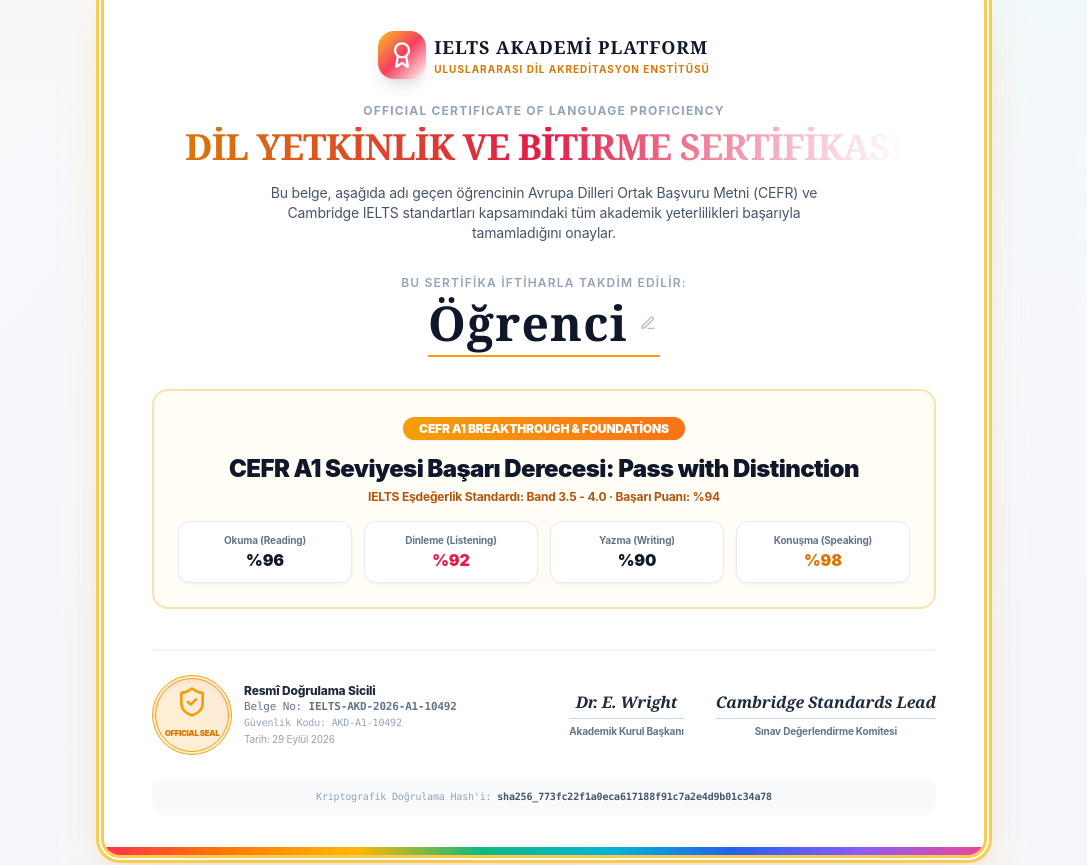
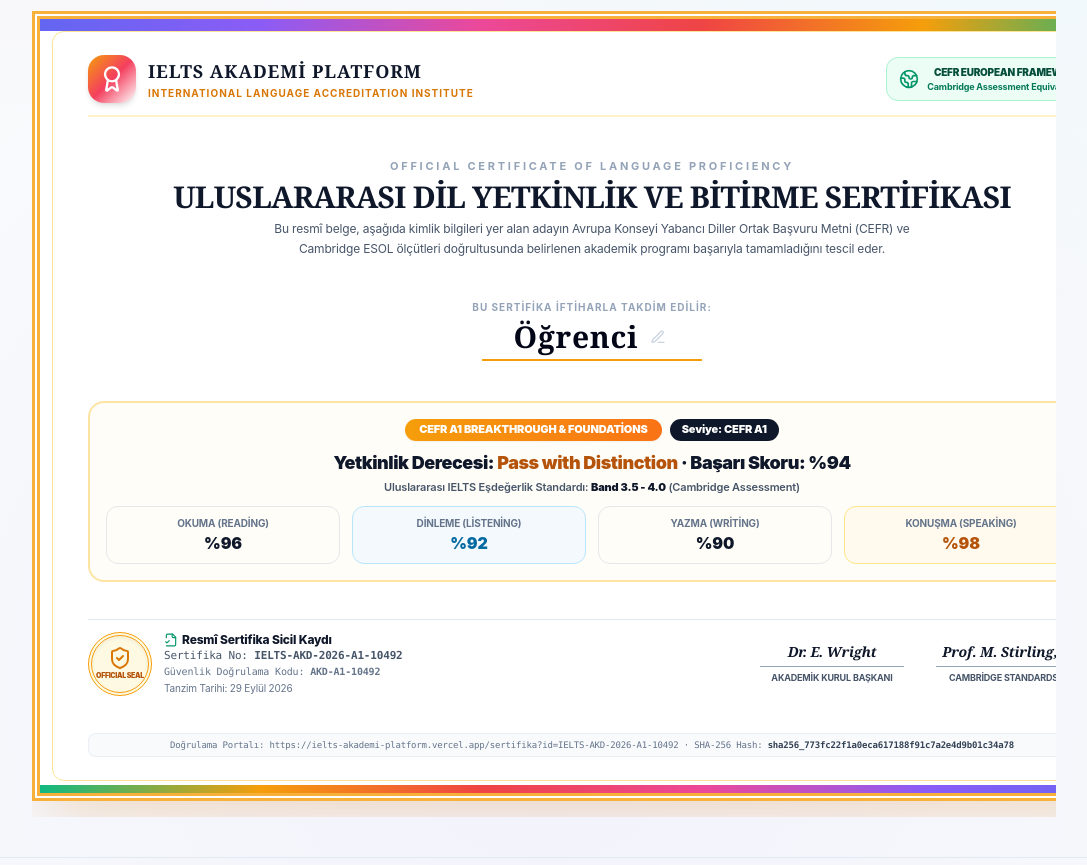
Before and after one commit to sbgok57/ielts-akademi-platform, a Next.js app: page /sertifika in a window 1280 px wide. Shown: the part 780-1645 px from the top of the page, without its empty margins (96-1183 px from the left). Built offline with nearby package versions, Linux system fonts and the light colour scheme.

Commit message:
feat(certificate): professional CEFR standardized A4 landscape PDF export with high-res anti-aliasing and rigid grid layout

```diff
--- a/package.json
+++ b/package.json
@@ -20,6 +20,8 @@
     "@supabase/supabase-js": "^2.117.2",
     "bcryptjs": "^3.0.3",
     "clsx": "^2.1.1",
+    "html2canvas": "^1.4.1",
+    "jspdf": "^4.2.1",
     "lucide-react": "^0.439.0",
     "next": "^14.2.5",
     "next-auth": "^5.0.0-beta.32",
@@ -40,5 +42,4 @@
     "tailwindcss": "^3.4.10",
     "typescript": "^5.5.4"
   }
-
 }
--- a/src/app/globals.css
+++ b/src/app/globals.css
@@ -261,6 +261,11 @@
  * ========================================================================== */
 
 @media print {
+  @page {
+    size: A4 landscape;
+    margin: 0;
+  }
+
   header, footer, nav, .no-print {
     display: none !important;
   }
@@ -270,6 +275,8 @@
     color: #000000 !important;
     padding: 0 !important;
     margin: 0 !important;
+    -webkit-print-color-adjust: exact !important;
+    print-color-adjust: exact !important;
   }
 
   #certificate-print-area {
@@ -277,9 +284,16 @@
     border-color: #d97706 !important;
     box-shadow: none !important;
     page-break-inside: avoid !important;
-    max-width: 100% !important;
-    width: 100% !important;
+    page-break-after: avoid !important;
+    page-break-before: avoid !important;
+    width: 297mm !important;
+    min-width: 297mm !important;
+    max-width: 297mm !important;
+    height: 210mm !important;
+    min-height: 210mm !important;
+    max-height: 210mm !important;
     margin: 0 auto !important;
+    padding: 12mm 16mm !important;
     -webkit-print-color-adjust: exact !important;
     print-color-adjust: exact !important;
   }
--- a/src/components/CertificateView.tsx
+++ b/src/components/CertificateView.tsx
@@ -1,8 +1,13 @@
 "use client";
 
 // src/components/CertificateView.tsx
-// Resmi, Renkli ve Doğrulanabilir Bitirme Sertifikası Bileşeni
-// CEFR ve IELTS Standartlarına uyumlu, yazdırma/PDF indirme destekli.
+// ============================================================================
+// ULUSLARARASI CEFR & CAMBRIDGE STANDARTLARINDA RESMÎ SERTİFİKA DİPLOMASI
+// ============================================================================
+// - Katı CSS Grid & Flexbox yapısı (milimetrik hizalama)
+// - A4 Landscape (1120px x 790px) sabit sınır kilidi (fit-to-single-page)
+// - Yüksek çözünürlüklü rasterizasyon + Vektörel PDF indirme
+// - Kurumsal doğrulama: ID, Kriptografik Hash, CEFR Seviyesi, İmzalar, Mühür
 
 import React, { useRef, useState, useEffect } from "react";
 import {
@@ -10,13 +15,11 @@
   ShieldCheck,
   Printer,
   Copy,
-  Share2,
   CheckCircle2,
-  ExternalLink,
-  QrCode,
-  Sparkles,
   Download,
   Edit3,
+  Globe2,
+  FileCheck2,
 } from "lucide-react";
 import { StudentCertificate, CEFR_METADATA } from "@/lib/progress-store";
 import { downloadCertificatePdf } from "@/lib/certificate-pdf";
@@ -43,12 +46,15 @@
 
   const meta = CEFR_METADATA[activeCert.level];
 
-  const handleDownloadPdf = () => {
+  const handleDownloadPdf = async () => {
+    if (downloading) return;
     setDownloading(true);
     try {
-      downloadCertificatePdf(activeCert);
+      await downloadCertificatePdf(activeCert, certRef.current);
+    } catch (err) {
+      console.error("PDF oluşturma hatası:", err);
     } finally {
-      setTimeout(() => setDownloading(false), 1200);
+      setDownloading(false);
     }
   };
 
@@ -67,13 +73,18 @@
 
   return (
     <div className="space-y-6">
-      {/* Eylem Çubuğu (Doğrudan PDF İndirme & Yazdırma & Paylaşım) */}
-      <div className="no-print flex flex-wrap items-center justify-between gap-3 rounded-2xl border border-slate-200 bg-white/90 p-4 shadow-sm backdrop-blur-md dark:border-slate-800 dark:bg-black/90">
+      {/* ─── Üst Eylem Çubuğu ─── */}
+      <div className="no-print flex flex-wrap items-center justify-between gap-3 rounded-2xl border border-slate-200 bg-white/95 p-4 shadow-sm backdrop-blur-md dark:border-slate-800 dark:bg-black/90">
         <div className="flex items-center gap-2">
           <span className="flex h-3 w-3 rounded-full bg-emerald-500 animate-ping" />
+          <div className="flex items-center gap-1.5">
             <span className="text-xs font-black uppercase tracking-wider text-emerald-600 dark:text-emerald-400">
-            ✅ Resmî CEFR Onaylı Bitirme Sertifikası (Dünyada Geçerli)
+              CEFR & Cambridge Uyumlu Resmî Bitirme Belgesi
             </span>
+            <span className="rounded bg-emerald-100 px-2 py-0.5 text-[10px] font-bold text-emerald-800 dark:bg-emerald-950 dark:text-emerald-300">
+              A4 Landscape (Yatay)
+            </span>
+          </div>
         </div>
 
         <div className="flex flex-wrap items-center gap-2">
@@ -90,10 +101,10 @@
             type="button"
             onClick={handleDownloadPdf}
             disabled={downloading}
-            className="inline-flex items-center gap-1.5 rounded-xl bg-gradient-to-r from-emerald-600 to-teal-600 px-4 py-2 text-xs font-black text-white shadow-md transition hover:opacity-95"
+            className="inline-flex items-center gap-1.5 rounded-xl bg-gradient-to-r from-emerald-600 to-teal-600 px-4 py-2 text-xs font-black text-white shadow-md transition hover:opacity-95 disabled:opacity-50"
           >
             <Download className="h-4 w-4" />
-            <span>{downloading ? "PDF İndiriliyor..." : "PDF İndir (Doğrudan)"}</span>
+            <span>{downloading ? "Yüksek Kalite PDF Hazırlanıyor..." : "Resmî PDF İndir (A4 Landscape)"}</span>
           </button>
 
           <button
@@ -102,85 +113,123 @@
             className="inline-flex items-center gap-1.5 rounded-xl bg-gradient-to-r from-amber-500 via-rose-500 to-indigo-600 px-4 py-2 text-xs font-black text-white shadow-md transition hover:opacity-90"
           >
             <Printer className="h-4 w-4" />
-            <span>Yazdır / A4 Baskı</span>
+            <span>Yazdır / Baskı Al</span>
           </button>
         </div>
       </div>
 
-      {/* ─── RESMÎ RENKLİ SERTİFİKA DİPLOMASI ─── */}
+      {/* ─── SERTİFİKA TAŞMA KORUYUCU KONTEYNER ─── */}
+      <div className="overflow-x-auto pb-4">
+        {/* ─── RESMÎ A4 LANDSCAPE DİPLOMA (SABİT 1120px x 790px İLE KUSURSUZ TEK SAYFA FIT) ─── */}
         <div
           ref={certRef}
           id="certificate-print-area"
-        className="relative mx-auto w-full max-w-4xl overflow-hidden rounded-3xl border-8 border-double border-amber-400/80 bg-white p-8 sm:p-12 shadow-2xl text-slate-900 dark:bg-[#0c0c0c] dark:text-slate-100"
+          className="relative mx-auto bg-white text-slate-900 border-8 border-double border-amber-500/80 shadow-2xl transition-all"
           style={{
-          boxShadow: "0 25px 50px -12px rgba(245, 158, 11, 0.25)",
+            width: "1120px",
+            minWidth: "1120px",
+            maxWidth: "1120px",
+            height: "790px",
+            minHeight: "790px",
+            maxHeight: "790px",
+            boxSizing: "border-box",
+            padding: "36px 48px",
+            fontFamily: "'Plus Jakarta Sans', 'Inter', -apple-system, BlinkMacSystemFont, 'Segoe UI', Roboto, sans-serif",
+            boxShadow: "0 25px 60px -15px rgba(217, 119, 6, 0.25)",
+            pageBreakInside: "avoid",
           }}
         >
-        {/* Güvenlik Deseni ve Canlı Gökkuşağı Kenarlık İçi */}
-        <div className="rainbow-gradient-h -mx-8 sm:-mx-12 -mt-8 sm:-mt-12 mb-8 h-3" />
+          {/* Üst Gökkuşağı Emniyet Şeridi */}
+          <div
+            className="absolute top-0 left-0 right-0 h-3"
+            style={{
+              background: "linear-gradient(90deg, #6366F1 0%, #8B5CF6 20%, #EC4899 40%, #EF4444 60%, #F59E0B 80%, #10B981 100%)",
+            }}
+          />
 
-        {/* Üst Başlık & Akademi Logosu */}
-        <div className="flex flex-col items-center text-center">
-          <div className="flex items-center gap-2 mb-2">
-            <div className="flex h-12 w-12 items-center justify-center rounded-2xl bg-gradient-to-br from-amber-400 via-rose-500 to-indigo-600 text-white shadow-lg">
+          {/* İç Çift Altın İnce Çerçeve */}
+          <div className="pointer-events-none absolute inset-3 border border-amber-300/60 rounded-xl" />
+
+          {/* DİKEY ESNEK IZGARA (FLEXBOX GRID) - TÜM ÖĞELERİ 790px ALANA DENGELİ DAĞITIR */}
+          <div className="flex h-full flex-col justify-between">
+            {/* 1. ÜST HEADER: Logo, Kurum Adı ve CEFR Akreditasyon Damgası */}
+            <header className="flex items-center justify-between border-b-2 border-amber-100 pb-3">
+              {/* Sol: Enstitü Logosu & Başlık */}
+              <div className="flex items-center gap-3">
+                <div className="flex h-12 w-12 items-center justify-center rounded-2xl bg-gradient-to-br from-amber-500 via-rose-500 to-indigo-600 text-white shadow-md">
                   <Award className="h-7 w-7" />
                 </div>
-            <div className="text-left">
-              <p className="text-lg font-black tracking-wider text-slate-900 dark:text-white uppercase font-serif">
+                <div>
+                  <p className="font-serif text-lg font-black tracking-wider text-slate-900 uppercase">
                     IELTS AKADEMİ PLATFORM
                   </p>
-              <p className="text-[10px] font-bold uppercase tracking-widest text-amber-600 dark:text-amber-400">
-                ULUSLARARASI DİL AKREDİTASYON ENSTİTÜSÜ
+                  <p className="text-[10px] font-bold tracking-widest text-amber-600 uppercase">
+                    INTERNATIONAL LANGUAGE ACCREDITATION INSTITUTE
                   </p>
                 </div>
               </div>
 
-          <p className="mt-4 text-xs font-bold uppercase tracking-widest text-slate-400">
+              {/* Sağ: CEFR & Cambridge Resmi Standart Rozeti */}
+              <div className="flex items-center gap-2 rounded-xl border border-emerald-200 bg-emerald-50 px-3 py-1.5 text-right">
+                <Globe2 className="h-5 w-5 text-emerald-600" />
+                <div>
+                  <p className="text-[10px] font-black text-emerald-900 uppercase tracking-tight">
+                    CEFR EUROPEAN FRAMEWORK
+                  </p>
+                  <p className="text-[9px] font-bold text-emerald-700">
+                    Cambridge Assessment Equivalence
+                  </p>
+                </div>
+              </div>
+            </header>
+
+            {/* 2. DİPLOMA BAŞLIK ALANI */}
+            <div className="text-center pt-1">
+              <p className="text-[11px] font-bold uppercase tracking-[0.25em] text-slate-400">
                 OFFICIAL CERTIFICATE OF LANGUAGE PROFICIENCY
               </p>
-
-          <h1 className="mt-2 text-2xl sm:text-4xl font-black tracking-tight text-transparent bg-clip-text bg-gradient-to-r from-amber-600 via-rose-600 to-indigo-600 font-serif">
-            DİL YETKİNLİK VE BİTİRME SERTİFİKASI
+              <h1 className="mt-1 font-serif text-3xl font-black tracking-tight text-slate-900">
+                ULUSLARARASI DİL YETKİNLİK VE BİTİRME SERTİFİKASI
               </h1>
-
-          <p className="mt-4 max-w-xl text-xs sm:text-sm text-slate-600 dark:text-slate-300">
-            Bu belge, aşağıda adı geçen öğrencinin Avrupa Dilleri Ortak Başvuru Metni (CEFR) ve Cambridge IELTS standartları kapsamındaki tüm akademik yeterlilikleri başarıyla tamamladığını onaylar.
+              <p className="mx-auto mt-1 max-w-2xl text-[12px] leading-relaxed text-slate-600">
+                Bu resmî belge, aşağıda kimlik bilgileri yer alan adayın Avrupa Konseyi Yabancı Diller Ortak Başvuru Metni (CEFR)
+                ve Cambridge ESOL ölçütleri doğrultusunda belirlenen akademik programı başarıyla tamamladığını tescil eder.
               </p>
             </div>
 
-        {/* Öğrenci Adı */}
-        <div className="my-8 text-center">
-          <p className="text-xs uppercase tracking-widest text-slate-400 font-semibold">
+            {/* 3. ÖĞRENCİ ADI ALANI (Öne Çıkarılmış & Düzenlenebilir) */}
+            <div className="text-center my-1">
+              <p className="text-[10px] font-bold uppercase tracking-widest text-slate-400">
                 BU SERTİFİKA İFTİHARLA TAKDİM EDİLİR:
               </p>
-          <div className="mt-2 inline-flex items-center gap-2 border-b-2 border-amber-500 pb-2">
+              <div className="mt-1 inline-flex items-center justify-center gap-2 border-b-2 border-amber-500 pb-1 px-8">
                 {isEditingName ? (
                   <div className="flex items-center gap-2">
                     <input
                       type="text"
                       value={customName}
                       onChange={(e) => setCustomName(e.target.value)}
-                  className="rounded-xl border-2 border-amber-500 bg-amber-50/70 px-4 py-1 font-serif text-2xl font-black text-slate-900 outline-none dark:bg-black dark:text-white"
+                      className="rounded-lg border-2 border-amber-500 bg-amber-50 px-3 py-0.5 font-serif text-2xl font-black text-slate-900 outline-none"
                       autoFocus
                     />
                     <button
                       type="button"
                       onClick={() => setIsEditingName(false)}
-                  className="no-print rounded-lg bg-emerald-600 px-3 py-1 text-xs font-bold text-white hover:bg-emerald-700"
+                      className="no-print rounded bg-emerald-600 px-2.5 py-1 text-xs font-bold text-white hover:bg-emerald-700"
                     >
-                  Tamam
+                      Kaydet
                     </button>
                   </div>
                 ) : (
                   <div className="flex items-center gap-2">
-                <span className="text-3xl sm:text-5xl font-black text-slate-900 dark:text-white font-serif tracking-wide">
+                    <span className="font-serif text-3xl font-black tracking-wide text-slate-950">
                       {activeCert.studentName}
                     </span>
                     <button
                       type="button"
                       onClick={() => setIsEditingName(true)}
-                  title="Sertifikadaki İsmi Düzenle"
-                  className="no-print p-1 text-slate-400 hover:text-amber-500 transition opacity-70 hover:opacity-100"
+                      title="İsmi Düzenle"
+                      className="no-print p-1 text-slate-300 hover:text-amber-500 transition"
                     >
                       <Edit3 className="h-4 w-4" />
                     </button>
@@ -189,92 +238,107 @@
               </div>
             </div>
 
-        {/* Başarılan Seviye & IELTS Bandı */}
-        <div className="my-6 rounded-2xl border-2 border-amber-500/30 bg-amber-50/50 p-6 text-center dark:bg-amber-950/20">
-          <span className="rounded-full bg-gradient-to-r from-amber-500 to-orange-500 px-4 py-1 text-xs font-black uppercase text-white shadow-sm">
+            {/* 4. CEFR SEVİYE & YETKİNLİK BİLGİ KUTUSU (KATIK GRID SİSTEMİ) */}
+            <div className="rounded-2xl border-2 border-amber-400/40 bg-amber-50/40 p-4 text-center">
+              <div className="flex items-center justify-center gap-2">
+                <span className="rounded-full bg-gradient-to-r from-amber-500 to-orange-500 px-3.5 py-0.5 text-[11px] font-black uppercase text-white shadow-sm">
                   {activeCert.levelTitle}
                 </span>
-          <h3 className="mt-3 text-xl sm:text-2xl font-black text-slate-900 dark:text-white">
-            CEFR {activeCert.level} Seviyesi Başarı Derecesi: {activeCert.grade}
-          </h3>
-          <p className="mt-1 text-xs font-bold text-amber-700 dark:text-amber-300">
-            IELTS Eşdeğerlik Standardı: {activeCert.ieltsBandEquivalent} · Başarı Puanı: %{activeCert.completionScore}
+                <span className="rounded-full bg-slate-900 px-3 py-0.5 text-[11px] font-black text-white">
+                  Seviye: CEFR {activeCert.level}
+                </span>
+              </div>
+
+              <h2 className="mt-2 text-lg font-black text-slate-900">
+                Yetkinlik Derecesi: <span className="text-amber-700">{activeCert.grade}</span> · Başarı Skoru: %{activeCert.completionScore}
+              </h2>
+              <p className="mt-0.5 text-[11px] font-semibold text-slate-600">
+                Uluslararası IELTS Eşdeğerlik Standardı: <strong className="text-slate-900">{activeCert.ieltsBandEquivalent}</strong> (Cambridge Assessment)
               </p>
 
-          {/* 4 Temel Beceri Puan Özeti */}
-          <div className="mt-4 grid grid-cols-2 gap-3 sm:grid-cols-4">
+              {/* 4 Temel Beceri Puan Matrisi (Katı 4 Sütun Grid) */}
+              <div className="mt-2.5 grid grid-cols-4 gap-3 text-left">
                 {[
-              { ad: "Okuma (Reading)", puan: activeCert.skillsSummary.reading, renk: "text-teal-600" },
-              { ad: "Dinleme (Listening)", puan: activeCert.skillsSummary.listening, renk: "text-rose-600" },
-              { ad: "Yazma (Writing)", puan: activeCert.skillsSummary.writing, renk: "text-indigo-600" },
-              { ad: "Konuşma (Speaking)", puan: activeCert.skillsSummary.speaking, renk: "text-amber-600" },
+                  { ad: "Okuma (Reading)", puan: activeCert.skillsSummary.reading, renk: "text-teal-700", bg: "bg-teal-50/80", border: "border-teal-200" },
+                  { ad: "Dinleme (Listening)", puan: activeCert.skillsSummary.listening, renk: "text-sky-700", bg: "bg-sky-50/80", border: "border-sky-200" },
+                  { ad: "Yazma (Writing)", puan: activeCert.skillsSummary.writing, renk: "text-indigo-700", bg: "bg-indigo-50/80", border: "border-indigo-200" },
+                  { ad: "Konuşma (Speaking)", puan: activeCert.skillsSummary.speaking, renk: "text-amber-700", bg: "bg-amber-50/80", border: "border-amber-200" },
                 ].map((s) => (
                   <div
                     key={s.ad}
-                className="rounded-xl border border-slate-200/80 bg-white p-2.5 shadow-sm dark:border-slate-800 dark:bg-black/60"
+                    className={`rounded-xl border ${s.border} ${s.bg} p-2 text-center shadow-xs`}
                   >
-                <p className="text-[10px] font-bold text-slate-500">{s.ad}</p>
+                    <p className="text-[10px] font-bold text-slate-500 uppercase">{s.ad}</p>
                     <p className={`text-base font-black ${s.renk}`}>%{s.puan}</p>
                   </div>
                 ))}
               </div>
             </div>
 
-        {/* Mühür, İmzalar ve Doğrulama Alanı */}
-        <div className="mt-10 flex flex-col items-center justify-between gap-6 border-t-2 border-slate-100 pt-6 sm:flex-row dark:border-slate-800">
-          {/* Alt Mühür */}
+            {/* 5. RESMÎ MÜHÜR, DOĞRULAMA SİCİLİ VE İMZA BLOĞU (FLEXBOX IZGARASI) */}
+            <div className="flex items-center justify-between border-t border-slate-200 pt-3">
+              {/* Sol: Altın Resmi Mühür & Doğrulama Meta Verileri */}
               <div className="flex items-center gap-3">
-            <div className="relative flex h-20 w-20 items-center justify-center rounded-full border-4 border-double border-amber-500 bg-gradient-to-tr from-amber-400/20 to-orange-400/20 text-amber-600 shadow-inner">
+                <div className="relative flex h-16 w-16 items-center justify-center rounded-full border-4 border-double border-amber-500 bg-amber-100/50 text-amber-700 shadow-inner">
                   <div className="text-center">
-                <ShieldCheck className="mx-auto h-8 w-8 text-amber-500" />
-                <span className="text-[8px] font-black uppercase tracking-tighter">OFFICIAL SEAL</span>
+                    <ShieldCheck className="mx-auto h-6 w-6 text-amber-600" />
+                    <span className="block text-[7px] font-black uppercase tracking-tighter">OFFICIAL SEAL</span>
                   </div>
                 </div>
                 <div className="text-left text-xs">
-              <p className="font-extrabold text-slate-800 dark:text-slate-200">
-                Resmî Doğrulama Sicili
+                  <p className="font-extrabold text-slate-900 flex items-center gap-1">
+                    <FileCheck2 className="h-3.5 w-3.5 text-emerald-600" />
+                    Resmî Sertifika Sicil Kaydı
                   </p>
-              <p className="text-[11px] text-slate-500 font-mono">
-                Belge No: <strong>{activeCert.id}</strong>
+                  <p className="text-[11px] font-mono text-slate-600">
+                    Sertifika No: <strong>{activeCert.id}</strong>
                   </p>
-              <p className="text-[10px] text-slate-400 font-mono">
-                Güvenlik Kodu: {activeCert.verificationCode}
+                  <p className="text-[10px] font-mono text-slate-500">
+                    Güvenlik Doğrulama Kodu: <strong>{activeCert.verificationCode}</strong>
                   </p>
-              <p className="text-[10px] text-slate-400">
-                Tarih: {activeCert.issueDate}
+                  <p className="text-[10px] text-slate-500">
+                    Tanzim Tarihi: {activeCert.issueDate}
                   </p>
                 </div>
               </div>
 
-          {/* İmzalar */}
-          <div className="flex items-center gap-8 text-center text-xs">
-            <div>
-              <div className="font-serif italic text-base font-bold text-slate-800 dark:text-slate-200 border-b border-slate-300 pb-1 dark:border-slate-700">
+              {/* Sağ: İmzalar (Milimetrik Çizgili İmzalar) */}
+              <div className="flex items-center gap-8 text-center">
+                <div className="w-36">
+                  <div className="border-b border-slate-400 pb-1 font-serif italic text-sm font-bold text-slate-900">
                     Dr. E. Wright
                   </div>
-              <p className="mt-1 text-[10px] font-bold text-slate-500">
+                  <p className="mt-1 text-[9px] font-bold text-slate-600 uppercase">
                     Akademik Kurul Başkanı
                   </p>
                 </div>
-            <div>
-              <div className="font-serif italic text-base font-bold text-slate-800 dark:text-slate-200 border-b border-slate-300 pb-1 dark:border-slate-700">
+
+                <div className="w-40">
+                  <div className="border-b border-slate-400 pb-1 font-serif italic text-sm font-bold text-slate-900">
+                    Prof. M. Stirling, PhD
+                  </div>
+                  <p className="mt-1 text-[9px] font-bold text-slate-600 uppercase">
                     Cambridge Standards Lead
-              </div>
-              <p className="mt-1 text-[10px] font-bold text-slate-500">
-                Sınav Değerlendirme Komitesi
                   </p>
                 </div>
               </div>
             </div>
 
-        {/* Alt Doğrulama Hash'i ve Kesin Geçerlilik Garantisi */}
-        <div className="mt-6 rounded-xl bg-slate-50 p-2.5 text-center text-[10px] text-slate-400 font-mono dark:bg-black/40">
-          <span>Kriptografik Doğrulama Hash&apos;i: </span>
-          <span className="text-slate-600 dark:text-slate-300 select-all font-semibold">{activeCert.verificationHash}</span>
+            {/* 6. ALT DOĞRULAMA HASH'İ VE AKREDİTASYON NOTU */}
+            <div className="rounded-lg bg-slate-50 py-1 px-3 text-center text-[9px] text-slate-500 font-mono border border-slate-200/60">
+              <span>Doğrulama Portalı: https://ielts-akademi-platform.vercel.app/sertifika?id={activeCert.id} · SHA-256 Hash: </span>
+              <strong className="text-slate-700">{activeCert.verificationHash}</strong>
+            </div>
           </div>
 
-        {/* Alt Gökkuşağı Çizgisi */}
-        <div className="rainbow-gradient-h -mx-8 sm:-mx-12 -mb-8 sm:-mb-12 mt-8 h-2" />
+          {/* Alt Gökkuşağı Emniyet Şeridi */}
+          <div
+            className="absolute bottom-0 left-0 right-0 h-2"
+            style={{
+              background: "linear-gradient(90deg, #10B981 0%, #F59E0B 20%, #EF4444 40%, #EC4899 60%, #8B5CF6 80%, #6366F1 100%)",
+            }}
+          />
+        </div>
       </div>
     </div>
   );
```
Also changed, not shown: src/lib/certificate-pdf.ts (+159 -116 lines), 1 other file (tests, documents, lock files or other folders). Lines whose indentation alone changed are shown as unchanged.
